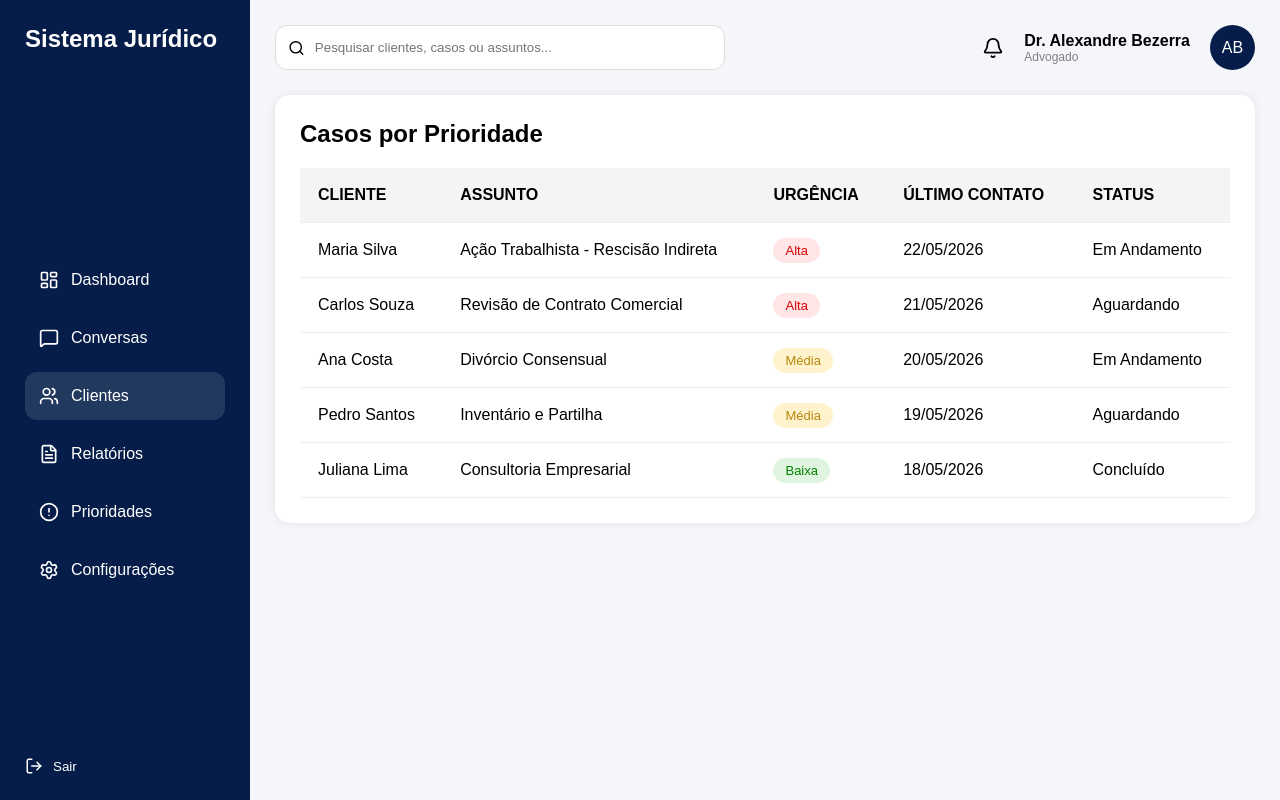
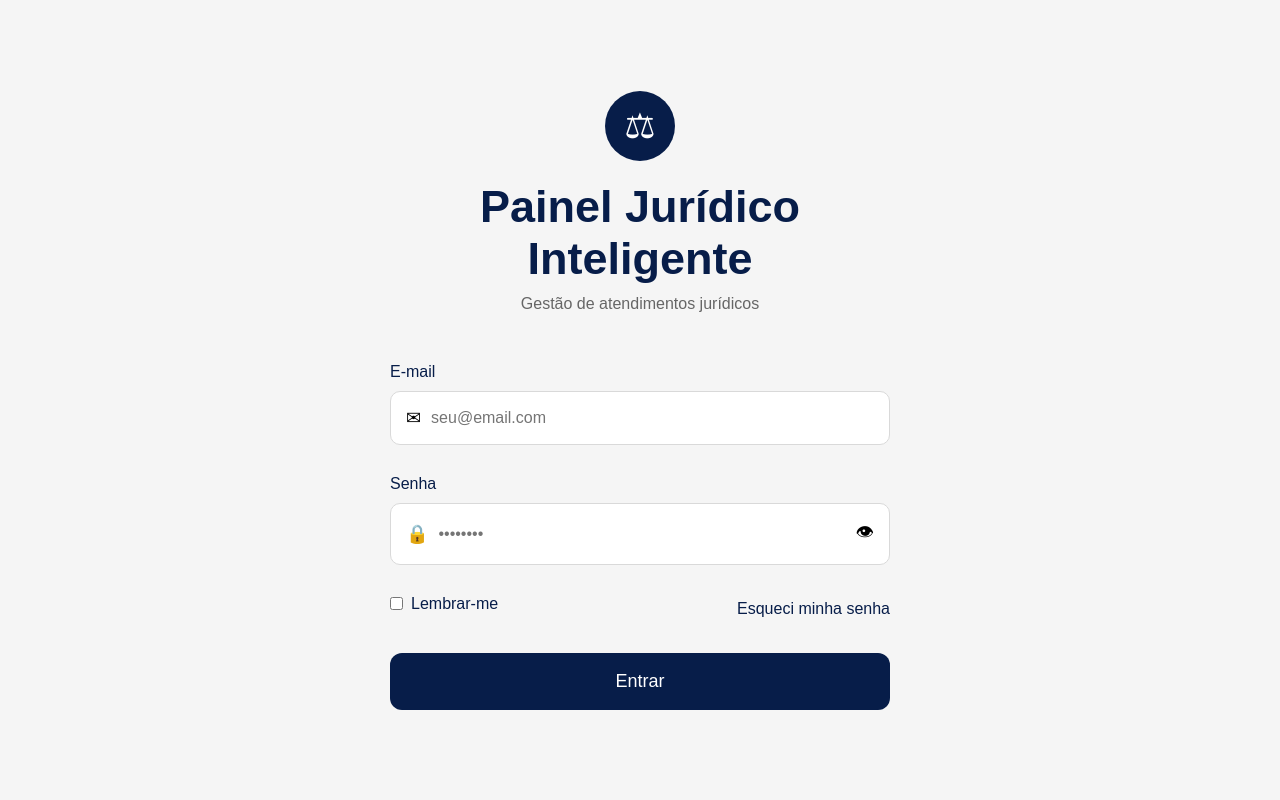
Before and after one commit to DagobertoSilva/Sistema-de-Advocacia, a React (Vite) app in the folder Advocacia-Project/: page / in a window 1280 px wide. Built offline with nearby package versions, Linux system fonts and the light colour scheme.

Commit message:
Criado Tela de Login

```diff
--- a/Advocacia-Project/src/App.jsx
+++ b/Advocacia-Project/src/App.jsx
@@ -1,10 +1,11 @@
 import Sidebar from "./components/Sidebar";
 import Header from "./components/Header";
 import TabelaCasos from "./components/TabelaCasos";
+import Login from "./components/Login";
 import "./App.css";
 
 function App() {
-  return (
+ /* return (
     <div className="container">
       <Sidebar />
       <main className="content">
@@ -12,7 +13,10 @@ function App() {
         <TabelaCasos />
       </main>
     </div>
-  );
+  );*/   // Descomentar para chamar a página cliente
+
+  //Chamando a página do Login
+  return <Login />;
 }
 
 export default App;
--- /dev/null
+++ b/Advocacia-Project/src/components/Login.css
@@ -0,0 +1,131 @@
+* {
+  margin: 0;
+  padding: 0;
+  box-sizing: border-box;
+}
+
+body {
+  background-color: #f5f5f5;
+  font-family: Arial, Helvetica, sans-serif;
+}
+
+.login-container {
+  height: 100vh;
+  display: flex;
+  justify-content: center;
+  align-items: center;
+}
+
+.login-card {
+  width: 500px;
+}
+
+.logo {
+  width: 70px;
+  height: 70px;
+  background-color: #071d49;
+  border-radius: 50%;
+
+  display: flex;
+  justify-content: center;
+  align-items: center;
+
+  margin: 0 auto 20px;
+
+  color: white;
+  font-size: 35px;
+}
+
+.login-card h1 {
+  text-align: center;
+  color: #071d49;
+  margin-bottom: 10px;
+  font-size: 45px;
+}
+
+.login-card p {
+  text-align: center;
+  color: #666;
+  margin-bottom: 50px;
+}
+
+form {
+  display: flex;
+  flex-direction: column;
+}
+
+label {
+  margin-bottom: 10px;
+  color: #071d49;
+  font-weight: 500;
+}
+
+.input-group {
+  display: flex;
+  align-items: center;
+
+  background: white;
+
+  border: 1px solid #d9d9d9;
+  border-radius: 10px;
+
+  padding: 15px;
+  margin-bottom: 30px;
+}
+
+.input-group span {
+  margin-right: 10px;
+  font-size: 18px;
+}
+
+.input-group input {
+  border: none;
+  outline: none;
+  width: 100%;
+  font-size: 16px;
+}
+
+.show-password {
+  background: none;
+  border: none;
+  cursor: pointer;
+  font-size: 18px;
+}
+
+.options {
+  display: flex;
+  justify-content: space-between;
+  align-items: center;
+
+  margin-bottom: 30px;
+}
+
+.remember {
+  display: flex;
+  gap: 8px;
+  align-items: center;
+}
+
+.options a {
+  text-decoration: none;
+  color: #071d49;
+}
+
+.login-button {
+  background-color: #071d49;
+  color: white;
+
+  border: none;
+  border-radius: 12px;
+
+  padding: 18px;
+
+  font-size: 18px;
+  cursor: pointer;
+
+  transition: 0.3s;
+}
+
+.login-button:hover {
+  opacity: 0.9;
+}
--- /dev/null
+++ b/Advocacia-Project/src/components/Login.jsx
@@ -0,0 +1,68 @@
+import { useState } from "react";
+import "./Login.css";
+
+function Login() {
+  const [mostrarSenha, setMostrarSenha] = useState(false);
+
+  return (
+    <div className="login-container">
+      <div className="login-card">
+
+        <div className="logo">
+          ⚖
+        </div>
+
+        <h1>Painel Jurídico Inteligente</h1>
+        <p>Gestão de atendimentos jurídicos</p>
+
+        <form>
+          <label>E-mail</label>
+
+          <div className="input-group">
+            <span>✉</span>
+
+            <input
+              type="email"
+              placeholder="seu@email.com"
+            />
+          </div>
+
+          <label>Senha</label>
+
+          <div className="input-group">
+            <span>🔒</span>
+
+            <input
+              type={mostrarSenha ? "text" : "password"}
+              placeholder="••••••••"
+            />
+
+            <button
+              type="button"
+              className="show-password"
+              onClick={() => setMostrarSenha(!mostrarSenha)}
+            >
+              👁
+            </button>
+          </div>
+
+          <div className="options">
+            <label className="remember">
+              <input type="checkbox" />
+              Lembrar-me
+            </label>
+
+            <a href="#">Esqueci minha senha</a>
+          </div>
+
+          <button className="login-button">
+            Entrar
+          </button>
+        </form>
+
+      </div>
+    </div>
+  );
+}
+
+export default Login;
```
